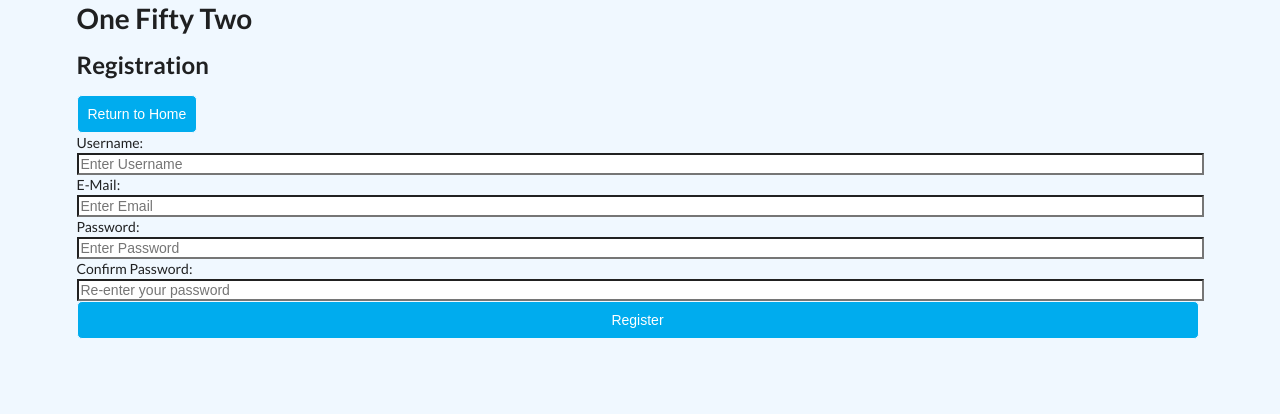
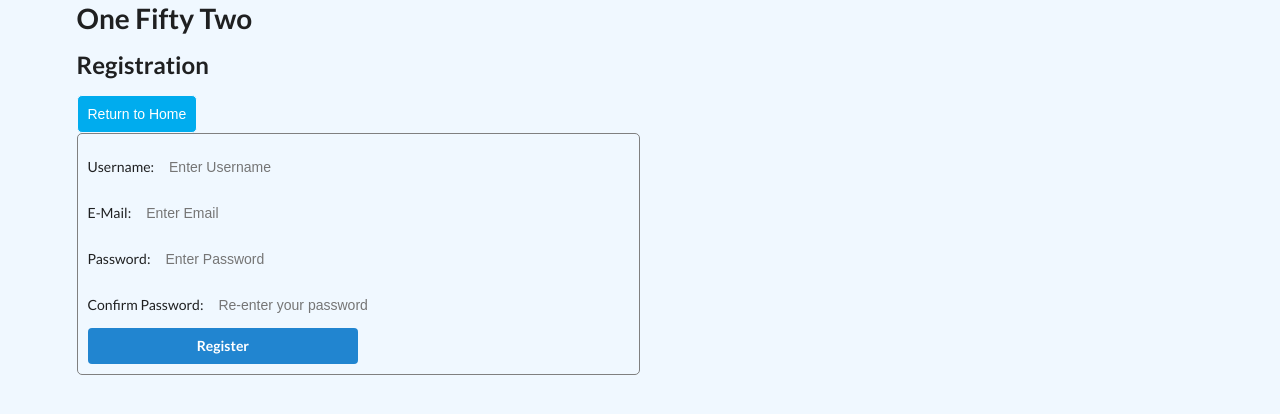
Before and after one commit to jayaramsivaramannair/book_notes, a React (Create React App) app: page /register in a window 1280 px wide. Shown: the top 414 px of the page. Built offline with nearby package versions, Linux system fonts and the light colour scheme; no server answers.

Commit message:
Added a loader to display within the register button on register form

```diff
--- a/src/Components/Registration.js
+++ b/src/Components/Registration.js
@@ -24,6 +24,7 @@ const Registration = (props) => {
 
     const submitForm = (evt) => {
         evt.preventDefault()
+        setLoading(true)
         const userData = {
             username: formValues.username,
             email: formValues.email,
@@ -33,6 +34,8 @@ const Registration = (props) => {
         axios.post("https://fifty-two-book-notes.herokuapp.com/api/register", userData)
             .then((response) => {
                 console.log(response)
+                setMessage(response.data.message)
+                setLoading(false)
             })
             .catch((err) => {
                 console.log(err)
@@ -44,15 +47,10 @@ const Registration = (props) => {
 
     return (
         <div>
-            {
-                (loading) ?
-                    <div className="ui active dimmer" style={{ backgroundColor: 'aliceblue' }}>
-                        <div className="ui text loader" style={{ color: 'black' }}>In Progress...</div>
-                    </div> :
-                    <div>
             <h2>Registration</h2>
             <button onClick={() => history.push('/')}>Return to Home</button>
-                        <form onSubmit={submitForm}>
+            <form onSubmit={submitForm} className="register-form">
+                <div className="form-inputs">
                     <label >Username:</label>
                     <input
                         type="text"
@@ -61,6 +59,8 @@ const Registration = (props) => {
                         value={formValues.username}
                         onChange={registerFormValues}
                     />
+                </div>
+                <div className="form-inputs">
                     <label >E-Mail:</label>
                     <input
                         type="email"
@@ -69,6 +69,8 @@ const Registration = (props) => {
                         value={formValues.email}
                         onChange={registerFormValues}
                     />
+                </div>
+                <div className="form-inputs">
                     <label>Password:</label>
                     <input
                         type="password"
@@ -77,6 +79,8 @@ const Registration = (props) => {
                         value={formValues.password}
                         onChange={registerFormValues}
                     />
+                </div>
+                <div className="form-inputs">
                     <label>Confirm Password:</label>
                     <input
                         type="password"
@@ -85,11 +89,10 @@ const Registration = (props) => {
                         value={formValues.confirmPassword}
                         onChange={registerFormValues}
                     />
-                            <button>Register</button>
+                </div>
+                <button className={`ui primary ${(loading) ? 'loading' : ''} button`}>Register</button>
             </form>
-                        {(message) ? <p>{message}</p> : ''}
-                    </div>
-            }
+            {(message) && <p>{message}</p>}
         </div>
     )
 }
--- a/src/index.css
+++ b/src/index.css
@@ -126,15 +126,29 @@ div.active.modal.large {
 
 }
 
-form {
+.login-form, .register-form {
   display: flex;
   flex-direction: column;
+  width: 50%;
+  border: 1px solid gray;
+  border-radius: 5px;
+  padding: 10px;
 }
 
 .login-form div.form-inputs p {
   font-size: 1rem;
+
 }
 
-.login-form.form-inputs input {
-  outline: none;
+
+form button {
+  width: 50%;
+  margin-top: 10px;
 }
+
+form.form-inputs, input {
+  border-style: none;
+  background-color: aliceblue;
+  margin: 5px;
+  padding: 10px;
+}
```
Lines whose indentation alone changed are shown as unchanged.
